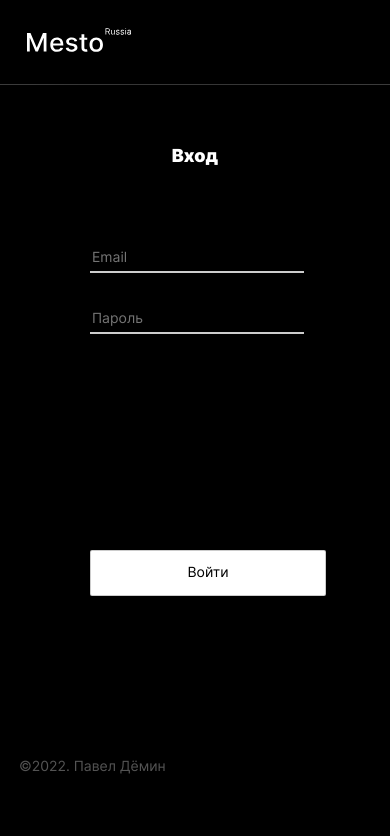
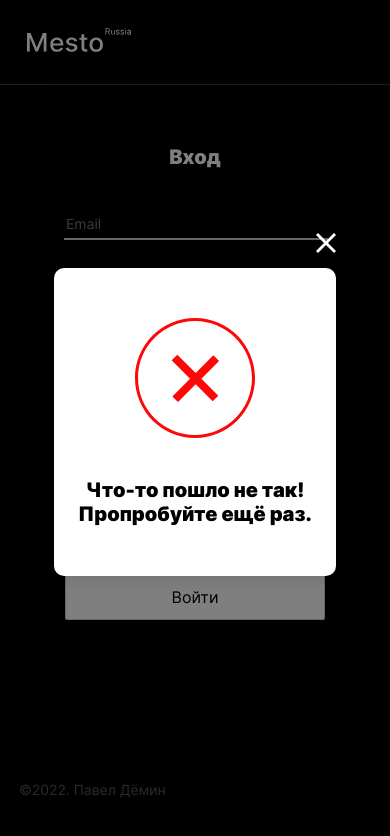
Before and after one commit to Tptechnician/react-mesto-auth, a React app: page /sign-in in a window 390 px wide. Built offline with nearby package versions, Linux system fonts and the light colour scheme; no server answers.

Commit message:
корректировка стилей

```diff
--- a/src/blocks/popup/__content/_type_infotooltip/popup__content_type_infotooltip.css
+++ b/src/blocks/popup/__content/_type_infotooltip/popup__content_type_infotooltip.css
@@ -1,5 +1,11 @@
 .popup__content_type_infotooltip {
-    padding: 60px 36px 60px;
+    padding: 60px 36px;
     margin: 0 auto;
     align-items: center;
 }
+
+@media(min-width: 320px) and (max-width: 530px) {
+    .popup__content_type_infotooltip {
+        padding: 50px 18px;
+    }
+}
--- a/src/blocks/popup/__content/popup__content_type_authentication/popup__content_type_authentication.css
+++ b/src/blocks/popup/__content/popup__content_type_authentication/popup__content_type_authentication.css
@@ -3,3 +3,9 @@
     margin: 0 auto;
     background-color: black;
 }
+
+@media(min-width: 320px) and (max-width: 530px) {
+    .popup__content_type_authentication {
+        padding: 60px 10px 112px;
+    }
+}
--- a/src/blocks/popup/__icon/popup__icon.css
+++ b/src/blocks/popup/__icon/popup__icon.css
@@ -3,3 +3,9 @@
     padding: 0;
     width: 120px;
 }
+
+@media(min-width: 320px) and (max-width: 530px) {
+    .popup__icon {
+        margin: 0 0 40px;
+    }
+}
--- a/src/blocks/popup/__input/_type_authentication/popup__input_type_authentication.css
+++ b/src/blocks/popup/__input/_type_authentication/popup__input_type_authentication.css
@@ -3,3 +3,14 @@
     border-bottom: 2px solid #CCCCCC;
     color: white;
 }
+
+@media(min-width: 320px) and (max-width: 530px) {
+    .popup__input_type_authentication {
+        max-width: 260px;
+        margin: 40px 0 0;
+    }
+
+    .popup__input_type_authentication:nth-last-of-type(1) {
+        margin: 30px 0 0;
+    }
+}
--- a/src/blocks/popup/__save/_type_authentication.css/popup__save_type_authentication.css
+++ b/src/blocks/popup/__save/_type_authentication.css/popup__save_type_authentication.css
@@ -3,3 +3,13 @@
     background-color: white;
     color: black;
 }
+
+@media(min-width: 320px) and (max-width: 530px) {
+    .popup__save_type_authentication {
+        margin: 273px 0 0;
+        width: 260px;
+        height: 46px;
+        font-size: 16px;
+        line-height: 1.18;
+    }
+}
--- a/src/blocks/popup/__title/_direction_center/popup__title_direction_center.css
+++ /dev/null
@@ -1,3 +0,0 @@
-.popup__title_direction_center {
-    text-align: center;
-}
--- a/src/blocks/popup/__title/_theme_dark/popup__title_theme_dark.css
+++ /dev/null
@@ -1,3 +0,0 @@
-.popup__title_theme_dark {
-    color: white;
-}
--- /dev/null
+++ b/src/blocks/popup/__title/_type_authentication/popup__title_type_authentication.css
@@ -0,0 +1,11 @@
+.popup__title_type_authentication {
+    font-size: 24px;
+    color: white;
+    text-align: center;
+}
+
+@media(min-width: 320px) and (max-width: 530px) {
+    .popup__title_type_authentication {
+        font-size: 20px;
+    }
+}
--- /dev/null
+++ b/src/blocks/popup/__title/_type_infotooltip/popup__title_type_infotooltip.css
@@ -0,0 +1,4 @@
+.popup__title_type_infotooltip {
+    font-size: 20px;
+    text-align: center;
+}
--- a/src/components/App.js
+++ b/src/components/App.js
@@ -19,7 +19,7 @@ import Main from './Main.js';
 
 function App() {
   const [isEditProfilePopupOpen, setIsEditProfilePopupOpen] = React.useState(false);
-  const [isInfoTooltipPopupOpen, setisInfoTooltipPopupOpen] = React.useState(false);
+  const [isInfoTooltipPopupOpen, setisInfoTooltipPopupOpen] = React.useState(true);
   const [isEditAvatarPopupOpen, setIsEditAvatarPopupOpen] = React.useState(false);
   const [isSuccessRegistration, setisSuccessRegistration] = React.useState(false);
   const [isAddPlacePopupOpen, setIsAddPlacePopupOpen] = React.useState(false);
--- a/src/components/Form.js
+++ b/src/components/Form.js
@@ -3,7 +3,7 @@ import React from 'react';
 function Form(props) {
   return (
     <div className="popup__content popup__content_type_authentication">
-      <h3 className="popup__title popup__title_theme_dark popup__title_direction_center">{props.title}</h3>
+      <h3 className="popup__title popup__title_type_authentication">{props.title}</h3>
       <form
         className="popup__form form"
         name={`formPopup${props.name}`}
--- a/src/components/InfoTooltip.js
+++ b/src/components/InfoTooltip.js
@@ -23,7 +23,7 @@ function InfoTooltip(props) {
           src={props.isSuccessRegistration ? registrationIconTrue : registrationIconFalse}
           alt={props.isSuccessRegistration ? 'иконка успешной регистрации' : 'иконка не успешной регистрации'}
         />
-        <h3 className="popup__title popup__title_direction_center">{props.isSuccessRegistration ? 'Вы успешно зарегистрировались!' : 'Что-то пошло не так! Пропробуйте ещё раз.'}</h3>
+        <h3 className="popup__title popup__title_type_infotooltip">{props.isSuccessRegistration ? 'Вы успешно зарегистрировались!' : 'Что-то пошло не так! Пропробуйте ещё раз.'}</h3>
       </div>
     </Popup>
   )
--- a/src/index.css
+++ b/src/index.css
@@ -52,7 +52,7 @@
 @import url(./blocks/popup/__save/_type_authentication.css/popup__save_type_authentication.css);
 @import url(./blocks/popup/__content/popup__content_type_authentication/popup__content_type_authentication.css);
 @import url(./blocks/popup/__input/_type_authentication/popup__input_type_authentication.css);
-@import url(./blocks/popup/__title/_theme_dark/popup__title_theme_dark.css);
+@import url(./blocks/popup/__title/_type_authentication/popup__title_type_authentication.css);
 @import url(./blocks/popup/__icon/popup__icon.css);
-@import url(./blocks/popup/__title/_direction_center/popup__title_direction_center.css);
+@import url(./blocks/popup/__title/_type_infotooltip/popup__title_type_infotooltip.css);
 @import url(./blocks/popup/__content/_type_infotooltip/popup__content_type_infotooltip.css);
```
